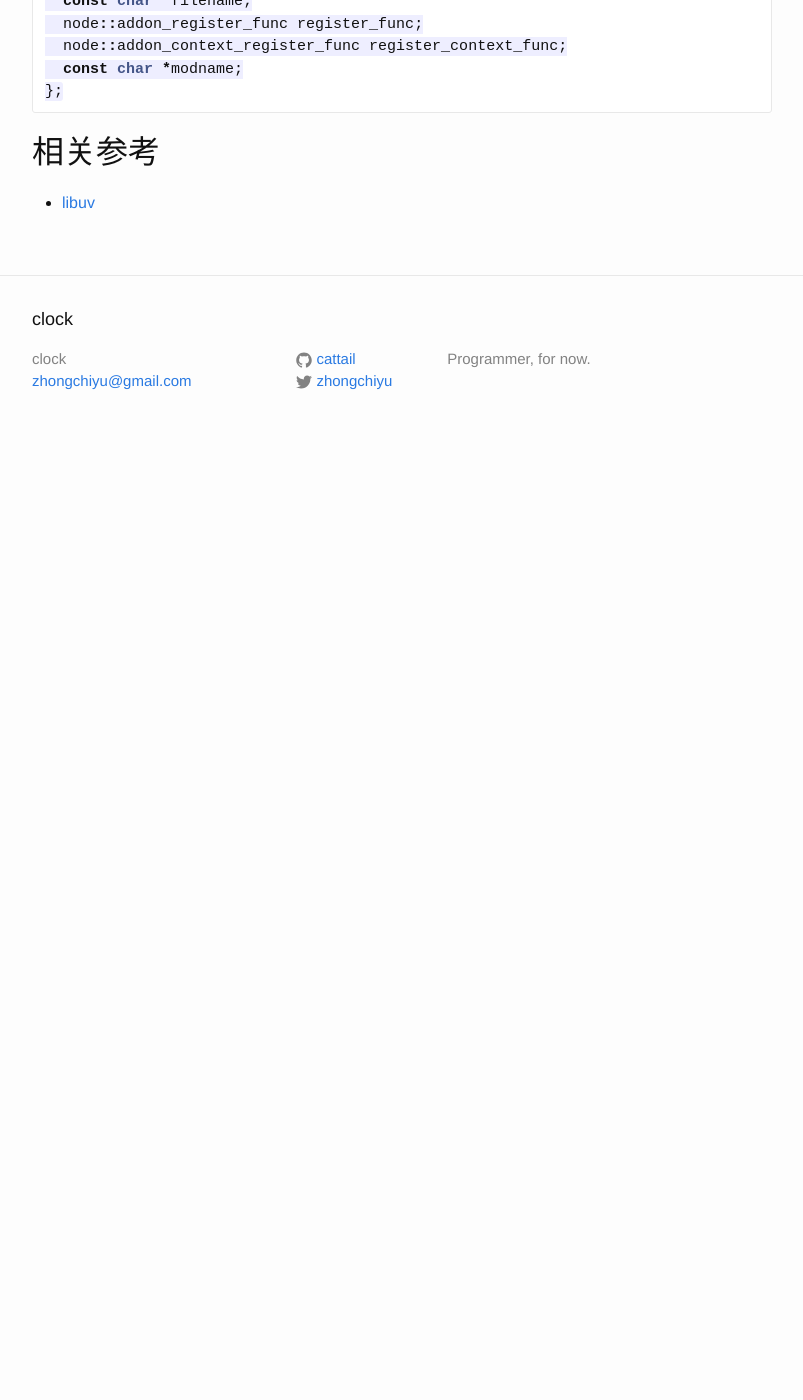
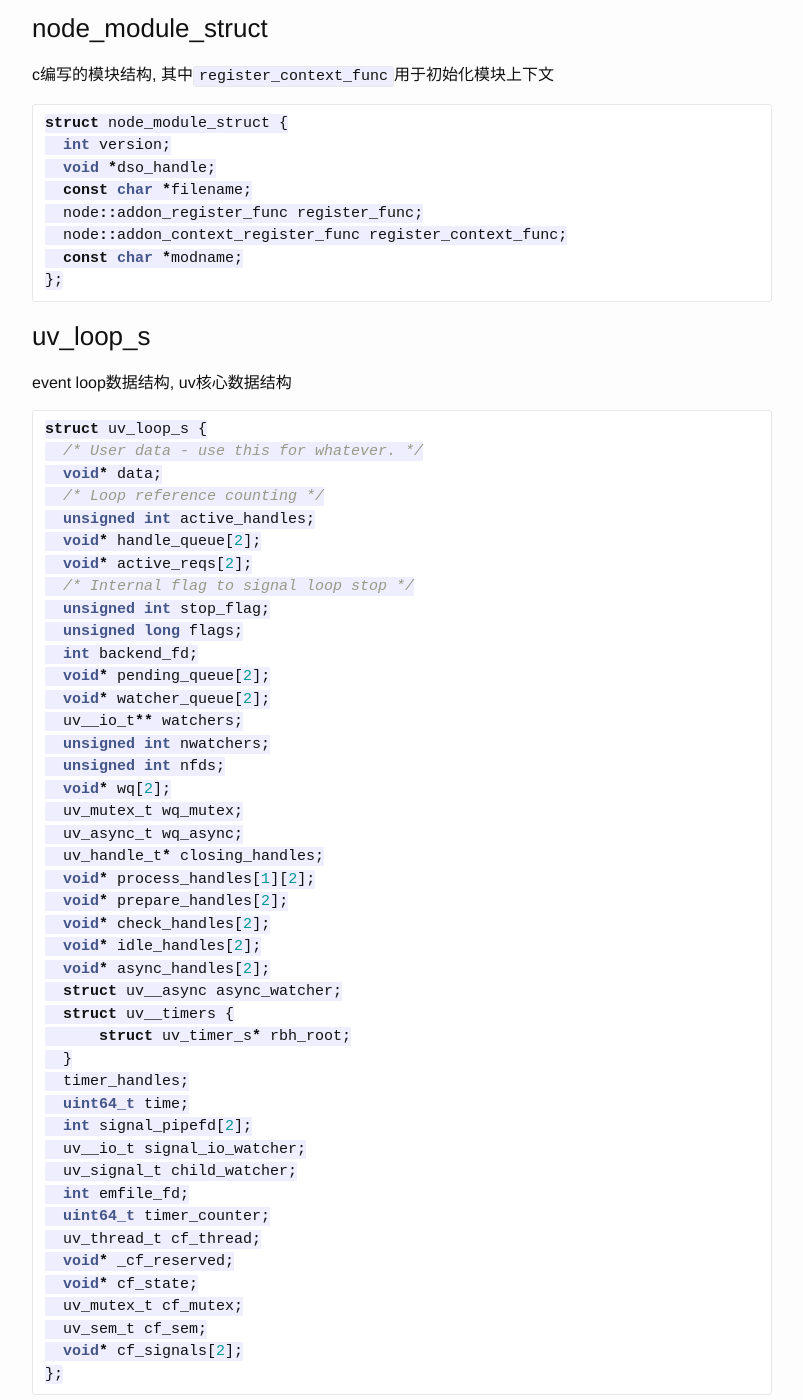
Before and after one commit to CatTail/cattail.github.io, a Jekyll site: the page built from _posts/2014-10-16-nodejs-source-reading-note.md, in a window 1280 px wide and 1400 px high, scrolled down 11117 px. Shown: the whole window, without its empty margins (238-1041 px from the left). Built offline with Jekyll 4.4.1, drawn with Linux system fonts in a browser that asks for light colours; Markdown is read by kramdown in place of the engine named in the settings; comment, search, counter and statistics services are not loaded; before the commit the page ends 11570 px from its top, so only the background shows below that; some of the changed text lies outside the part shown.

Commit message:
Update source reading notes

````diff
--- a/_posts/2014-10-16-nodejs-source-reading-note.md
+++ b/_posts/2014-10-16-nodejs-source-reading-note.md
@@ -282,7 +282,7 @@ uv_run(env->event_loop(), UV_RUN_DEFAULT);
 #### 深入libuv
 理解libuv我们分两条线索, 任务的提交和任务的处理
 
-任务提交
+**任务提交**
 
 ```cpp
 uv_fs_read (env->event_loop(), &req_wrap->req_, fd , buf , len , pos , After);
@@ -517,20 +514,27 @@ int uv_run(uv_loop_t* loop, uv_run_mode mode) {
 }
 ```
 
-[invoke uv__epoll_ctl][invoke uv__epoll_ctl]
-
-[invoke uv__epoll_wait][invoke uv__epoll_wait]
+* [invoke uv__epoll_ctl][invoke uv__epoll_ctl]
+* [invoke uv__epoll_wait][invoke uv__epoll_wait]
 
 **Things to be explained**
 
 * watcher
 * thread model
 
+**watcher**
+
+[只有三个类型的watcher][define watcher]
+
+* prepare
+* check
+* idle
+
 
 ## 结构参考
 
 ### node_module_struct
-C++编写的模块结构, 其中`register_context_func`用于初始化模块上下文
+c编写的模块结构, 其中`register_context_func`用于初始化模块上下文
 
 ```c
 struct node_module_struct {
@@ -540,6 +544,55 @@ struct node_module_struct {
   node::addon_register_func register_func;
   node::addon_context_register_func register_context_func;
   const char *modname;
+};
+```
+
+### uv_loop_s
+event loop数据结构, uv核心数据结构
+
+```c
+struct uv_loop_s {
+  /* User data - use this for whatever. */
+  void* data;
+  /* Loop reference counting */
+  unsigned int active_handles;
+  void* handle_queue[2];
+  void* active_reqs[2];
+  /* Internal flag to signal loop stop */
+  unsigned int stop_flag;
+  unsigned long flags;
+  int backend_fd;
+  void* pending_queue[2];
+  void* watcher_queue[2];
+  uv__io_t** watchers;
+  unsigned int nwatchers;
+  unsigned int nfds;
+  void* wq[2];
+  uv_mutex_t wq_mutex;
+  uv_async_t wq_async;
+  uv_handle_t* closing_handles;
+  void* process_handles[1][2];
+  void* prepare_handles[2];
+  void* check_handles[2];
+  void* idle_handles[2];
+  void* async_handles[2];
+  struct uv__async async_watcher;
+  struct uv__timers {
+      struct uv_timer_s* rbh_root;
+  }
+  timer_handles;
+  uint64_t time;
+  int signal_pipefd[2];
+  uv__io_t signal_io_watcher;
+  uv_signal_t child_watcher;
+  int emfile_fd;
+  uint64_t timer_counter;
+  uv_thread_t cf_thread;
+  void* _cf_reserved;
+  void* cf_state;
+  uv_mutex_t cf_mutex;
+  uv_sem_t cf_sem;
+  void* cf_signals[2];
 };
 ```
 
@@ -570,3 +623,4 @@ struct node_module_struct {
 [invoke NODE_EXT_LIST]: https://github.com/joyent/node/blob/v0.11.9/src/node_extensions.cc#L48
 [invoke uv__epoll_ctl]: https://github.com/joyent/node/blob/v0.11.9/deps/uv/src/unix/linux-core.c#L168
 [invoke uv__epoll_wait]: https://github.com/joyent/node/blob/v0.11.9/deps/uv/src/unix/linux-core.c#L187
+[define watcher]: https://github.com/joyent/node/blob/v0.11.9/deps/uv/src/unix/loop-watcher.c#L61
````
Also changed, not shown: other parts of _posts/2014-10-16-nodejs-source-reading-note.md (+1 -4 lines).
